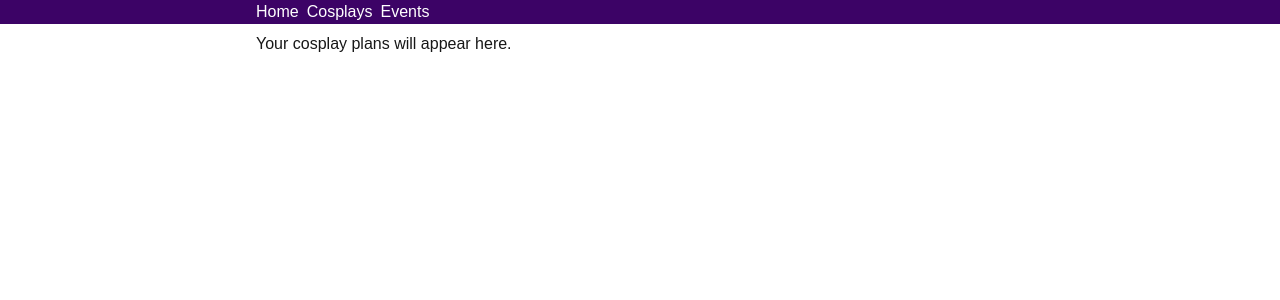
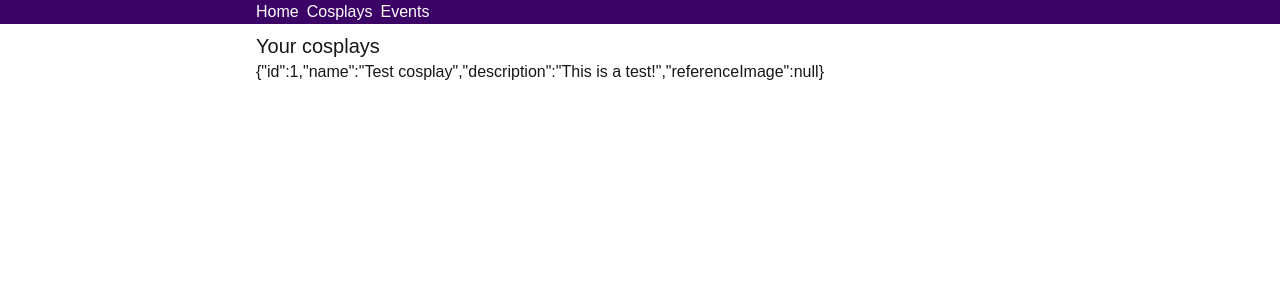
Before and after one commit to andrewliden/cosplay-planner, a Next.js app in the folder next-cosplanner/next-frontend/: page /cosplays in a window 1280 px wide. Shown: the top 300 px of the page. Built offline with nearby package versions, Linux system fonts and the light colour scheme.

Commit message:
lotsa components, made a query and a dummy instance to make sure rendering works

```diff
--- /dev/null
+++ b/next-cosplanner/next-frontend/src/app/api/cosplay/[id]/route.ts
@@ -0,0 +1,9 @@
+import serverState from "../../serverState";
+
+export async function GET(){
+    return new Response('WIP');
+}
+
+export async function PATCH(){
+    return new Response('WIP');
+}
--- a/next-cosplanner/next-frontend/src/app/api/cosplay/route.ts
+++ b/next-cosplanner/next-frontend/src/app/api/cosplay/route.ts
@@ -1,10 +1,10 @@
 import serverState from "../serverState";
 
-export function GET(){
+export async function GET(){
+    const {cosplays} = serverState;
+    return Response.json(cosplays);
+}
 
+export async function POST(){
     return new Response('WIP');
 }
-
-export function POST(){
-    return new Response('WIP');
-}
--- a/next-cosplanner/next-frontend/src/app/api/serverState.ts
+++ b/next-cosplanner/next-frontend/src/app/api/serverState.ts
@@ -17,7 +17,14 @@ interface ServerState {
 }
 
 const serverState: ServerState = {
-    cosplays: [],
+    cosplays: [
+        {
+            id: 1,
+            name: 'Test cosplay',
+            description: 'This is a test!',
+            referenceImage: null
+        }
+    ],
     cosplayParts: [],
     materials: [],
     events: []
--- a/next-cosplanner/next-frontend/src/app/cosplays/page.tsx
+++ b/next-cosplanner/next-frontend/src/app/cosplays/page.tsx
@@ -1,7 +1,24 @@
-export default function CosplaysPage() {
+import type Cosplay from "@/type-definitions/Cosplay";
+import { HOSTED_AT } from "@/env";
+import PageHeading from "@/components/PageHeading";
+
+export default async function CosplaysPage() {
+    const req = await fetch(`${HOSTED_AT}/api/cosplay`);
+    const j = await req.json() as Cosplay[];
     return (
         <div>
-            Your cosplay plans will appear here.
+            <PageHeading>
+                Your cosplays
+            </PageHeading>
+            {j.length === 0 ?
+                <p>It looks like you don&apos;t have any cosplays yet.</p>
+                :
+                j.map(cosplay =>
+                    <div key={cosplay.id}>
+                        {JSON.stringify(cosplay)}
+                    </div>
+                )
+            }
         </div>
     );
 }
--- /dev/null
+++ b/next-cosplanner/next-frontend/src/components/ContentBox.tsx
@@ -0,0 +1,7 @@
+export default function ContentBox({children}: {children?: React.ReactNode}) {
+    return(
+        <div className='bg-'>
+            {children}
+        </div>
+    );
+}
--- /dev/null
+++ b/next-cosplanner/next-frontend/src/components/CreateNewCosplay.tsx
@@ -0,0 +1,7 @@
+export default function CreateNewCosplay(){
+    return (
+        <button>
+            Create a new cosplay
+        </button>
+    );
+}
--- /dev/null
+++ b/next-cosplanner/next-frontend/src/components/PageHeading.tsx
@@ -0,0 +1,7 @@
+export default function PageHeading({children}: {children?: React.ReactNode}) {
+    return(
+        <h1 className='text-xl'>
+            {children}
+        </h1>
+    );
+}
--- /dev/null
+++ b/next-cosplanner/next-frontend/src/env.ts
@@ -0,0 +1 @@
+export const HOSTED_AT = process.env.HOSTED_AT ?? 'http://localhost:3000';
```
